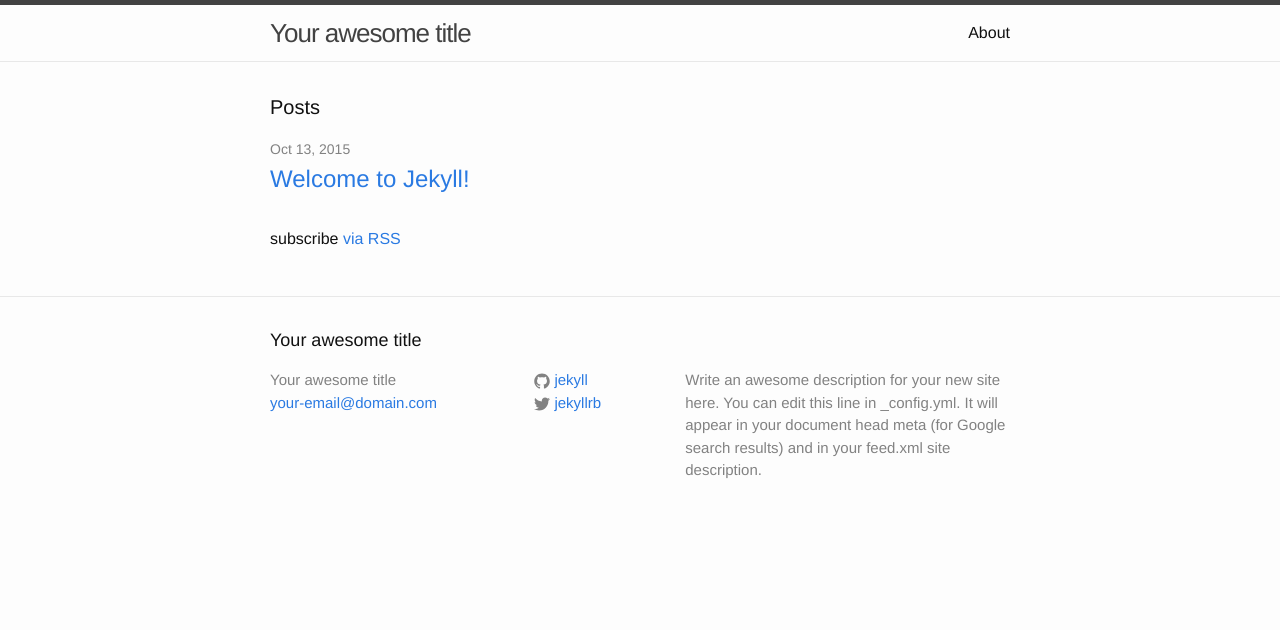
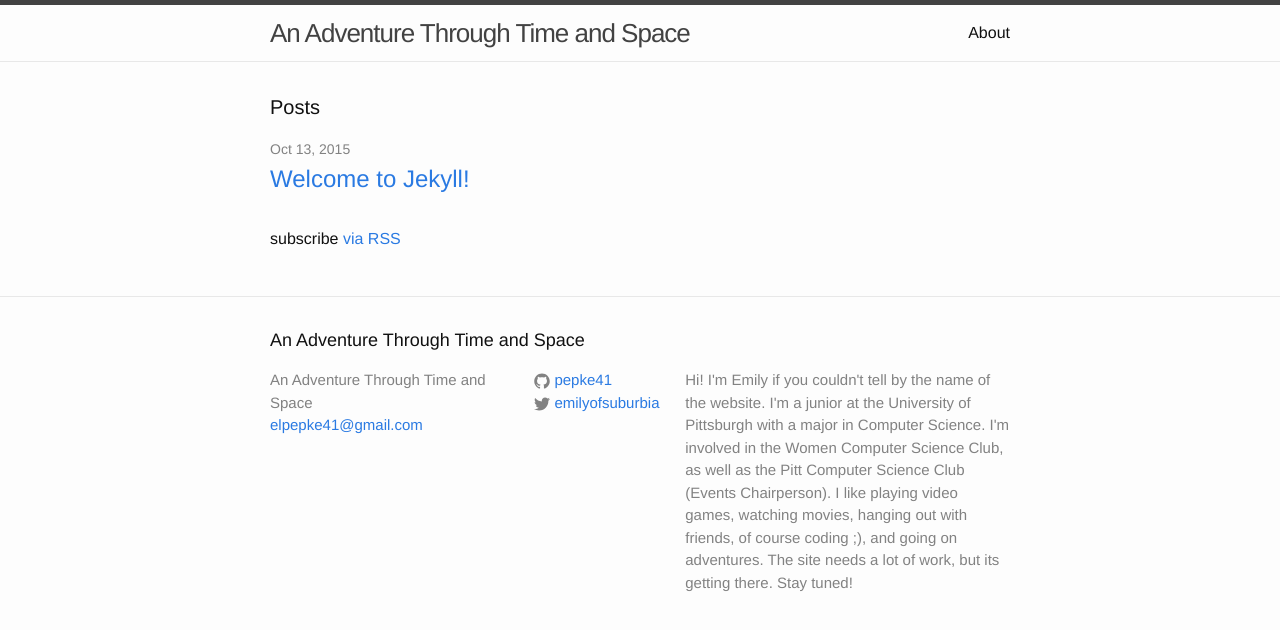
Before and after one commit to pepke41/website, a Jekyll site: the page built from index.html, in a window 1280 px wide. Shown: the top 630 px of the page. Built offline with Jekyll 4.4.1, drawn with Linux system fonts in a browser that asks for light colours.

Commit message:
updated about me info in _config.yml

```diff
--- a/_config.yml
+++ b/_config.yml
@@ -1,14 +1,16 @@
 # Site settings
-title: Your awesome title
-email: your-email@domain.com
+title: An Adventure Through Time and Space
+email: elpepke41@gmail.com
 description: > # this means to ignore newlines until "baseurl:"
-  Write an awesome description for your new site here. You can edit this
-  line in _config.yml. It will appear in your document head meta (for
-  Google search results) and in your feed.xml site description.
+  Hi! I'm Emily if you couldn't tell by the name of the website.
+  I'm a junior at the University of Pittsburgh with a major in Computer Science.
+  I'm involved in the Women Computer Science Club, as well as the Pitt Computer Science Club (Events Chairperson).
+  I like playing video games, watching movies, hanging out with friends, of course coding ;), and going on adventures.
+  The site needs a lot of work, but its getting there. Stay tuned!
 baseurl: "" # the subpath of your site, e.g. /blog/
-url: "http://yourdomain.com" # the base hostname & protocol for your site
-twitter_username: jekyllrb
-github_username:  jekyll
+url: "http://emilypepke.com" # the base hostname & protocol for your site
+twitter_username: emilyofsuburbia
+github_username:  pepke41
 
 # Build settings
 markdown: kramdown
```
